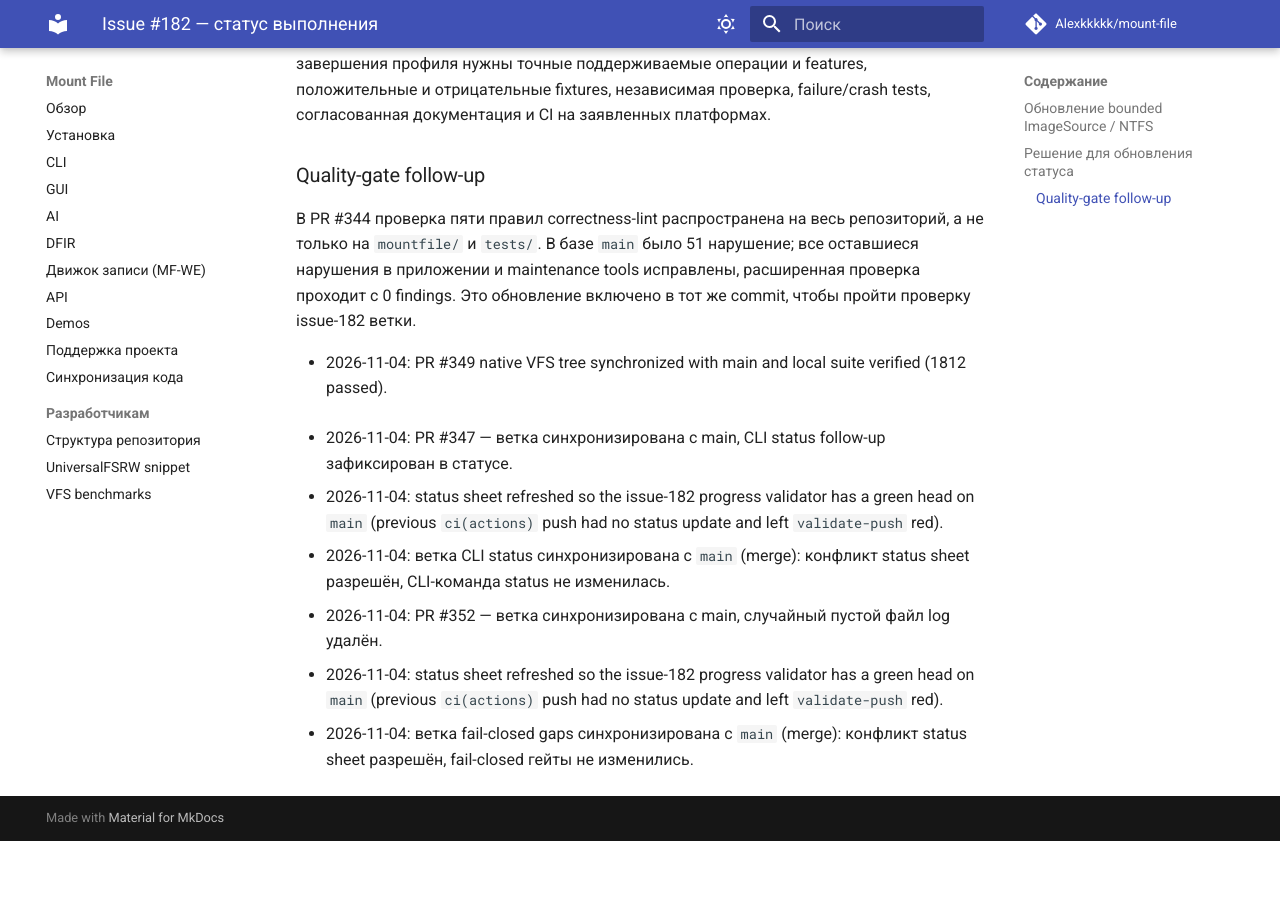
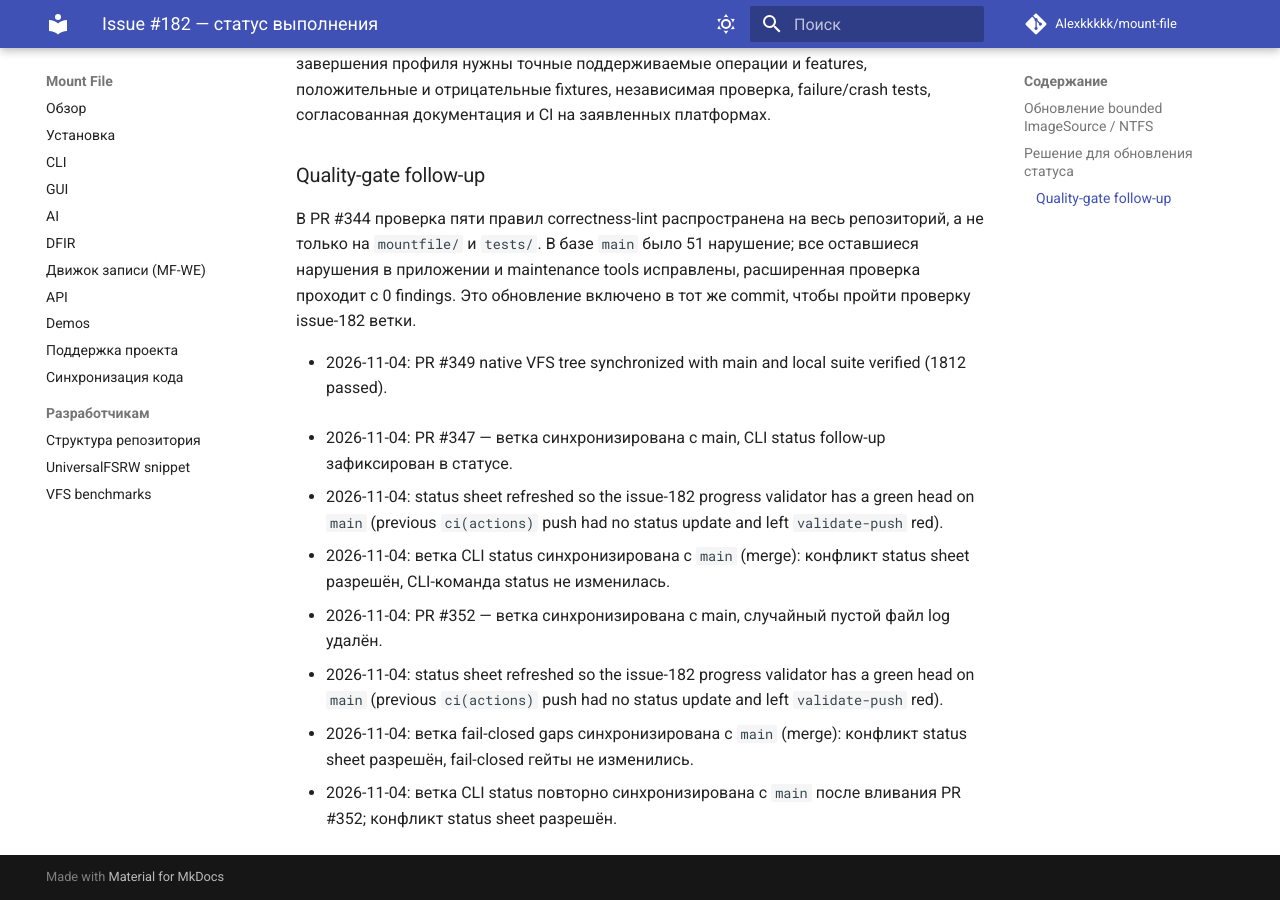
Before and after one commit to Alexkkkkk/mount-file, an MkDocs documentation site: the page built from docs/issue-182-status.md, in a window 1280 px wide and 900 px high, scrolled down 2152 px. Built offline with MkDocs 1.6.1 and Material for MkDocs 9.7.7, drawn with Linux system fonts in a browser that asks for light colours; comment, search, counter and statistics services are not loaded; before the commit the page ends 2993 px from its top, so only the background shows below that.

Commit message:
docs(issue-182): update status sheet for post-352 sync-merge commit

```diff
--- a/docs/issue-182-status.md
+++ b/docs/issue-182-status.md
@@ -45,3 +45,4 @@
 
 - 2026-11-04: status sheet refreshed so the issue-182 progress validator has a green head on `main` (previous `ci(actions)` push had no status update and left `validate-push` red).
 - 2026-11-04: ветка fail-closed gaps синхронизирована с `main` (merge): конфликт status sheet разрешён, fail-closed гейты не изменились.
+- 2026-11-04: ветка CLI status повторно синхронизирована с `main` после вливания PR #352; конфликт status sheet разрешён.
```
